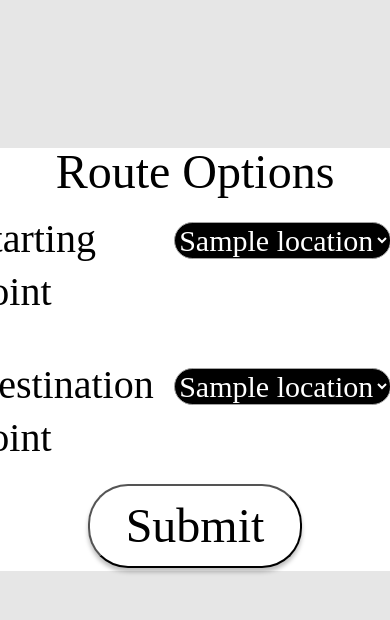
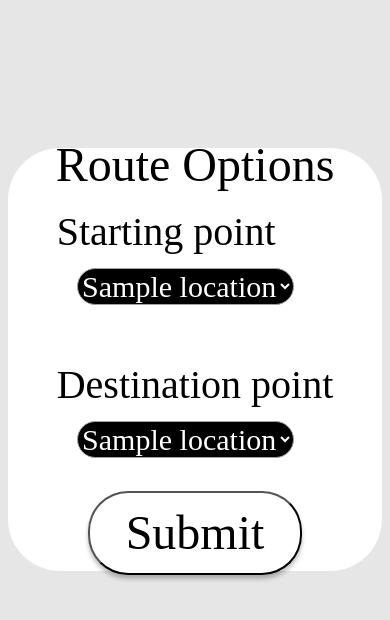
Before and after one commit to yasanthaniroshan/Bus-Tracking-System, a Django app: page /location/ in a window 390 px wide; the page is wider, and only the part inside the window is pictured. Shown: the top 620 px of that part. Run offline with Django 4.2, Linux system fonts and the light colour scheme; tables that the repository leaves empty hold one stand-in row (values such as "Sample post"); some web fonts are replaced.

Commit message:
added media file

```diff
--- a/static/css/styleseditedforlocation.css
+++ b/static/css/styleseditedforlocation.css
@@ -129,3 +129,16 @@
     align-items: center;
 
 }
+
+@media (max-width: 780px) {
+    .Starting-point {
+        display: flex;
+        flex-direction: column;
+        padding: 20px;
+    }
+        .Destination-point {
+        display: flex;
+        flex-direction: column;
+        padding: 20px;
+    }
+  }
```
